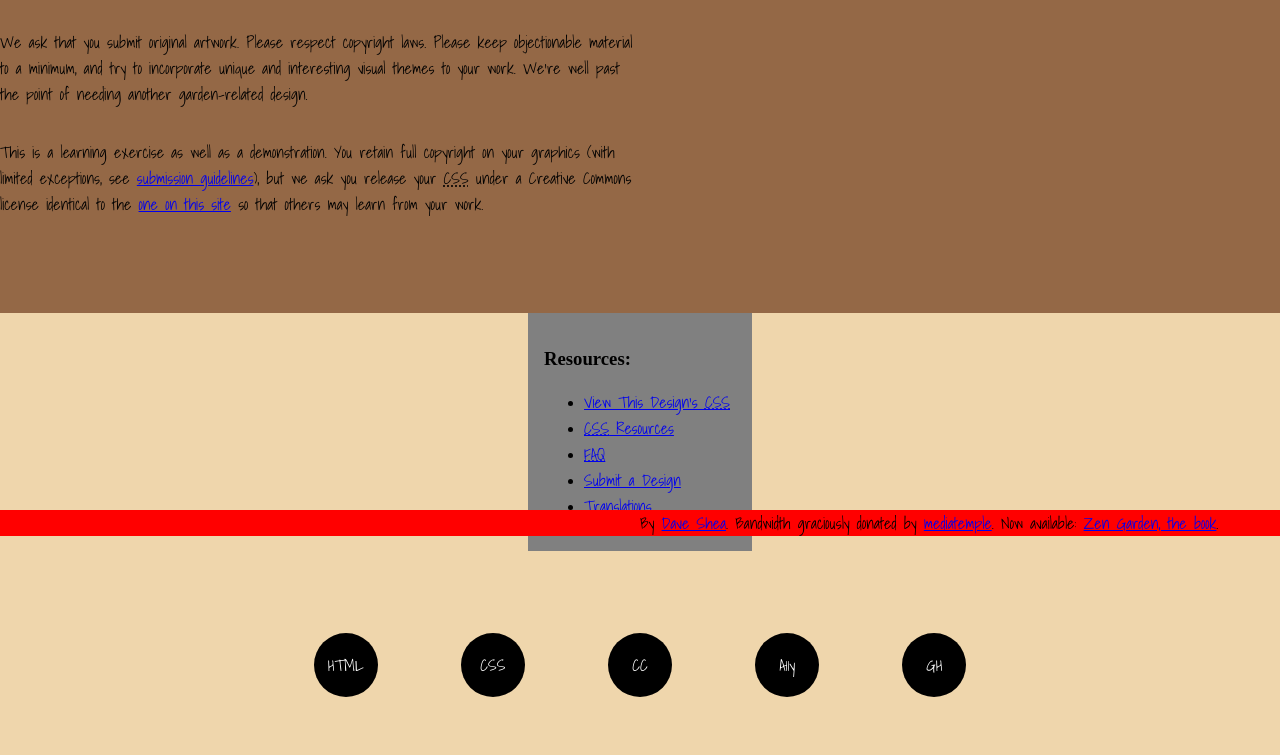
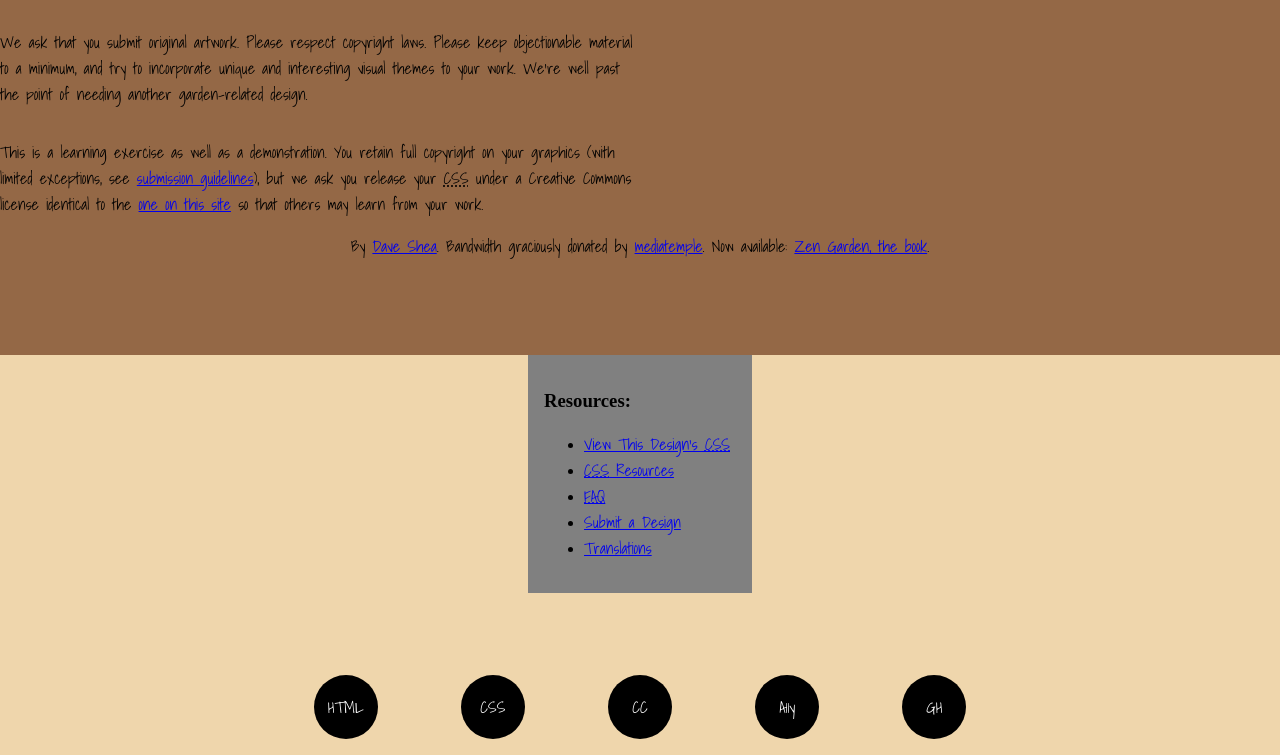
Before and after one commit to ABunderson/GroupProject331.github.io, a plain HTML site: page Zen/index.html in a window 1280 px wide. Shown: the part 2556-3311 px from the top of the page. Before the commit the page ends 3269 px from the top, so only its background shows below. Drawn offline with Linux system fonts and the light colour scheme; a web font is replaced by a local one.

Commit message:
acknowledgement moved

```diff
--- a/Zen/partials/_main-grid.scss
+++ b/Zen/partials/_main-grid.scss
@@ -31,3 +31,10 @@
         background-color: #946846;
     }
 }
+
+
+.requirements p:last-of-type {
+    width: 100%;
+    text-align: center;
+    @include overflow;
+  }
--- a/Zen/style.scss
+++ b/Zen/style.scss
@@ -29,18 +29,7 @@ body, footer {
   padding: 1em;
   background-color: gray;
 }
-.requirements p:last-of-type {
-  background-color: red;
-  position: relative;
-  top: 35em;
-  @include break(small-flag){
-    top: 195em;
-  }
-  @include break(large){
-    top: 126em;
-  }
 
-}
 
 .preamble {
   background-color: #946846;
```
Also changed, not shown: Zen/style.css, 1 other file.
